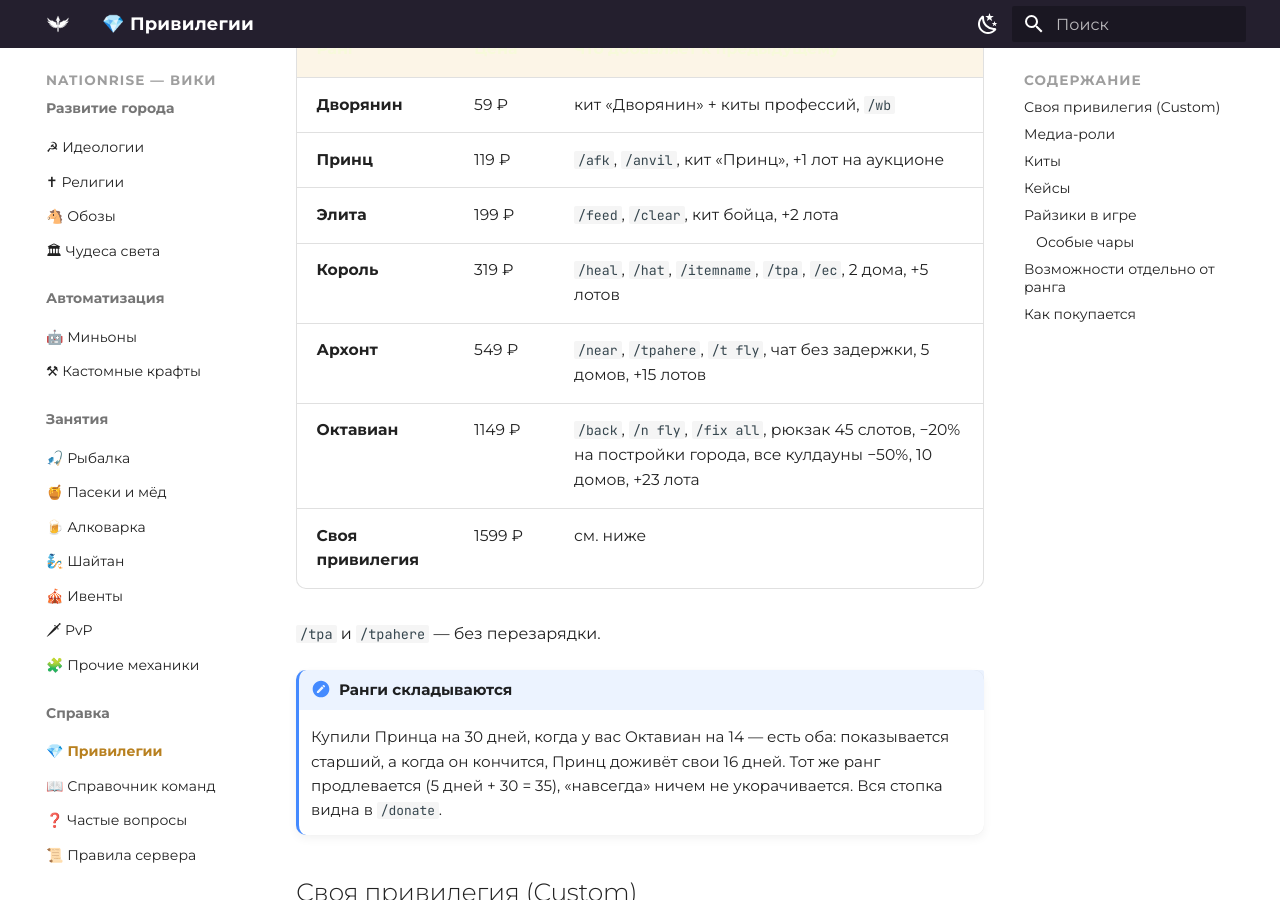
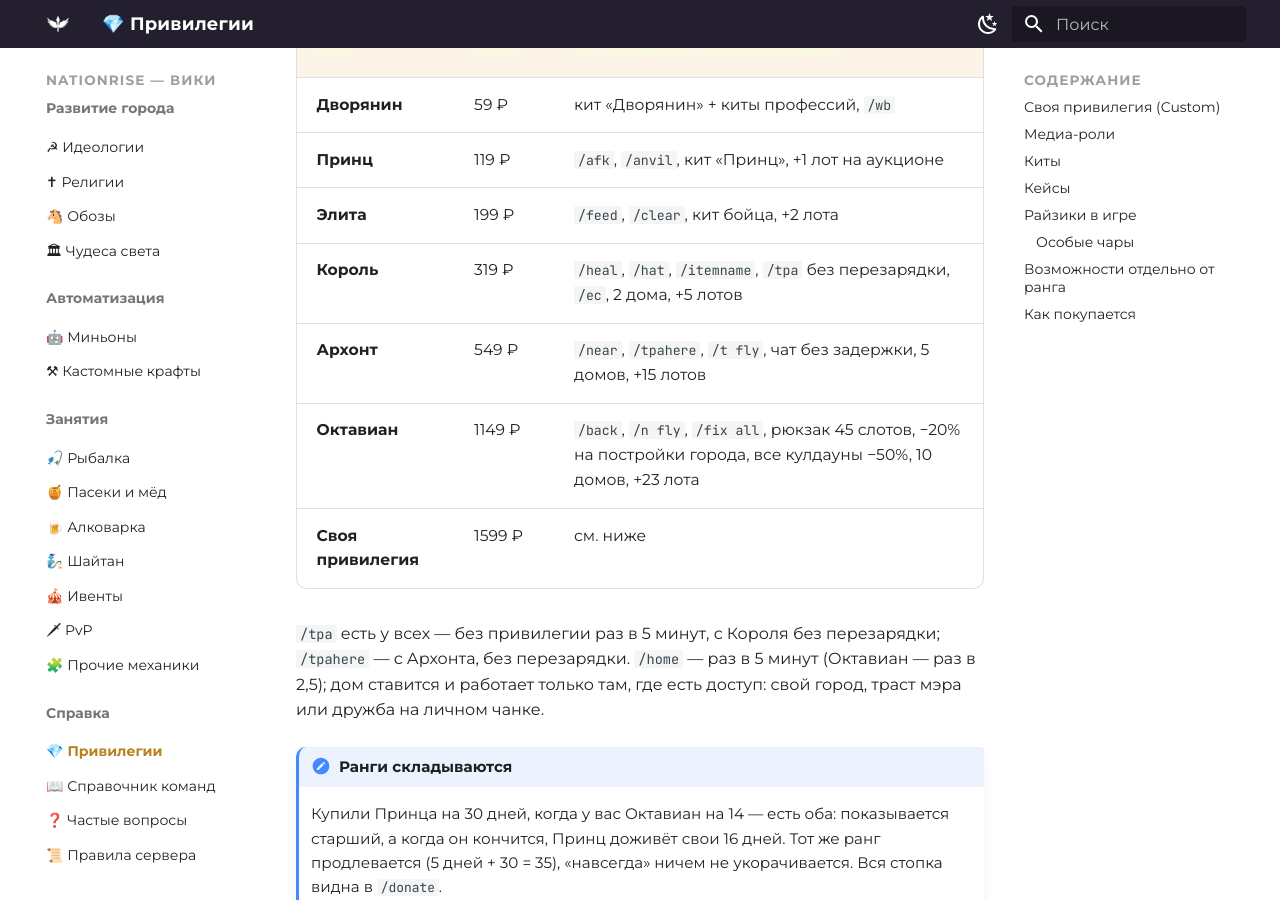
Before and after one commit to zixSSSed/NationRise-Wiki-RU, an MkDocs documentation site: the page built from docs/donate.md, in a window 1280 px wide and 900 px high, scrolled down 281 px. Built offline with MkDocs 1.6.1 and Material for MkDocs 9.7.7, drawn with Linux system fonts in a browser that asks for light colours.

Commit message:
Привилегии: /tpa всем с перезарядкой, /home раз в 5 мин и только с доступом

```diff
--- a/docs/donate.md
+++ b/docs/donate.md
@@ -12,12 +12,13 @@
 | **Дворянин** | 59 ₽ | кит «Дворянин» + киты профессий, `/wb` |
 | **Принц** | 119 ₽ | `/afk`, `/anvil`, кит «Принц», +1 лот на аукционе |
 | **Элита** | 199 ₽ | `/feed`, `/clear`, кит бойца, +2 лота |
-| **Король** | 319 ₽ | `/heal`, `/hat`, `/itemname`, `/tpa`, `/ec`, 2 дома, +5 лотов |
+| **Король** | 319 ₽ | `/heal`, `/hat`, `/itemname`, `/tpa` без перезарядки, `/ec`, 2 дома, +5 лотов |
 | **Архонт** | 549 ₽ | `/near`, `/tpahere`, `/t fly`, чат без задержки, 5 домов, +15 лотов |
 | **Октавиан** | 1149 ₽ | `/back`, `/n fly`, `/fix all`, рюкзак 45 слотов, −20% на постройки города, все кулдауны −50%, 10 домов, +23 лота |
 | **Своя привилегия** | 1599 ₽ | см. ниже |
 
-`/tpa` и `/tpahere` — без перезарядки.
+`/tpa` есть у всех — без привилегии раз в 5 минут, с Короля без перезарядки; `/tpahere` — с Архонта, без перезарядки.
+`/home` — раз в 5 минут (Октавиан — раз в 2,5); дом ставится и работает только там, где есть доступ: свой город, траст мэра или дружба на личном чанке.
 
 !!! note "Ранги складываются"
     Купили Принца на 30 дней, когда у вас Октавиан на 14 — есть оба: показывается старший,
```
